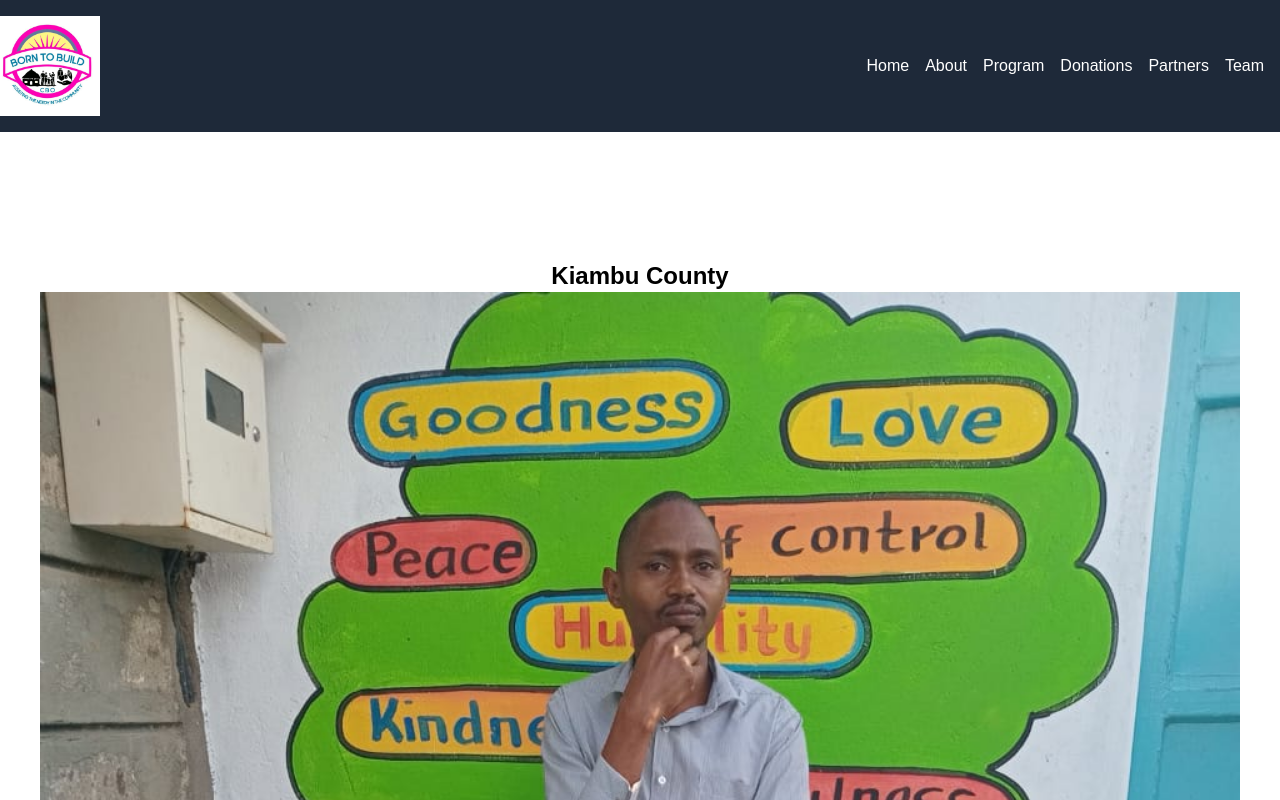
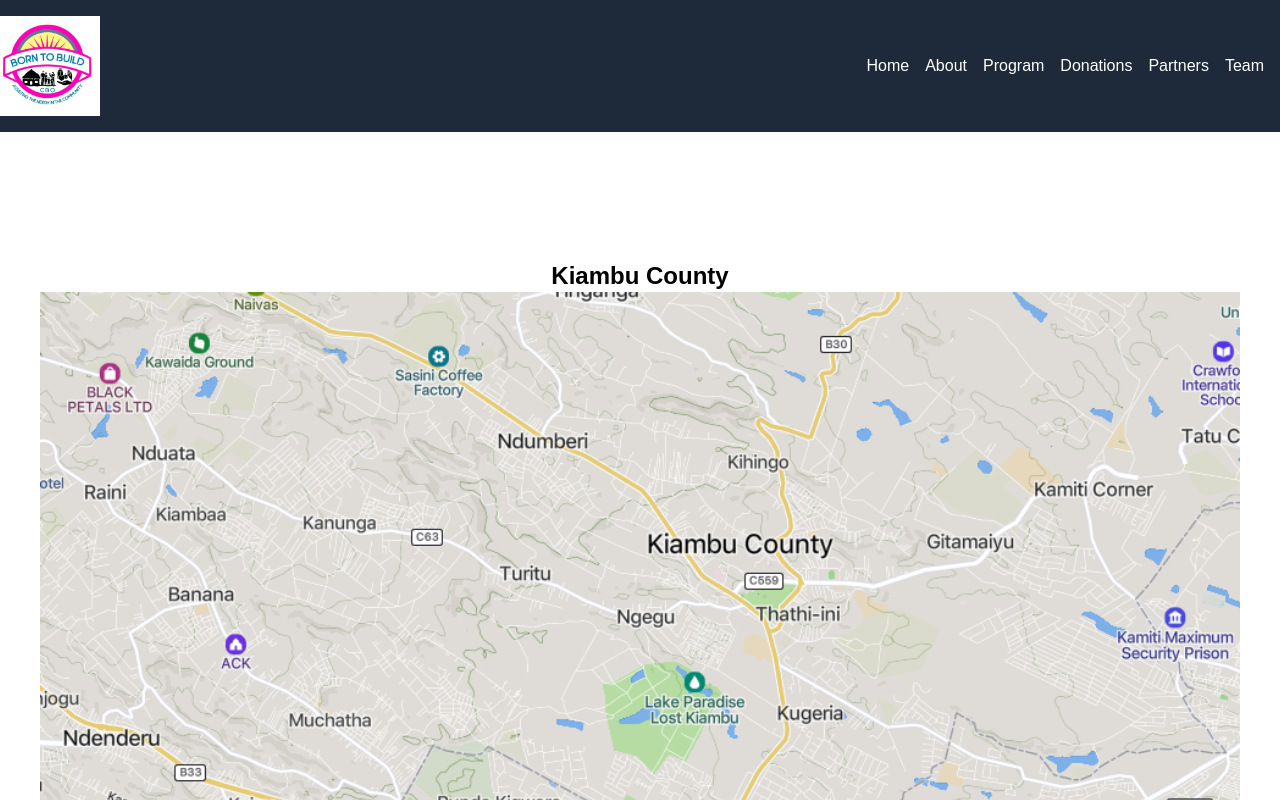
Before and after one commit to JKananda-code/borntobuild, a Next.js app: page /Activities in a window 1280 px wide. Shown: the top 800 px of the page. Built offline with nearby package versions, Linux system fonts and the light colour scheme.

Commit message:
corrections and changes add county map 30-04-2025

```diff
--- a/app/Activities/page.js
+++ b/app/Activities/page.js
@@ -9,6 +9,14 @@ function Activities
 <div className="flex justify-center">
 <div className="text-2xl font-bold mb-6 text-center space-y-2">
     Kiambu County
+    <Image
+        src="/kiambu-county-map.png"
+        alt='Kianbu County Map'
+        width={1200}
+        height={800}
+        priority
+        className="mx-auto"
+         />
 
          <Image
         src="/Activities-0.jpg"
```
